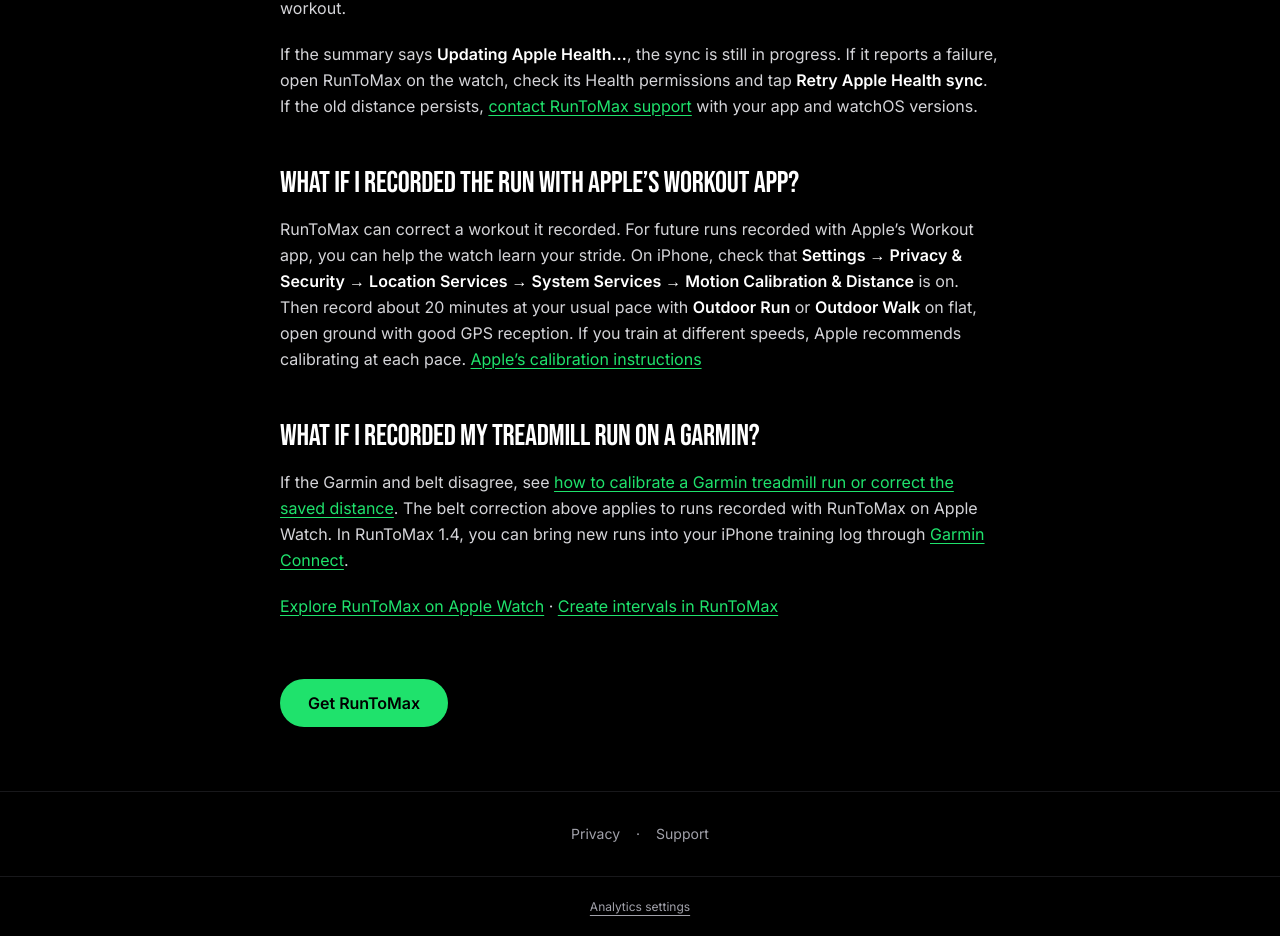
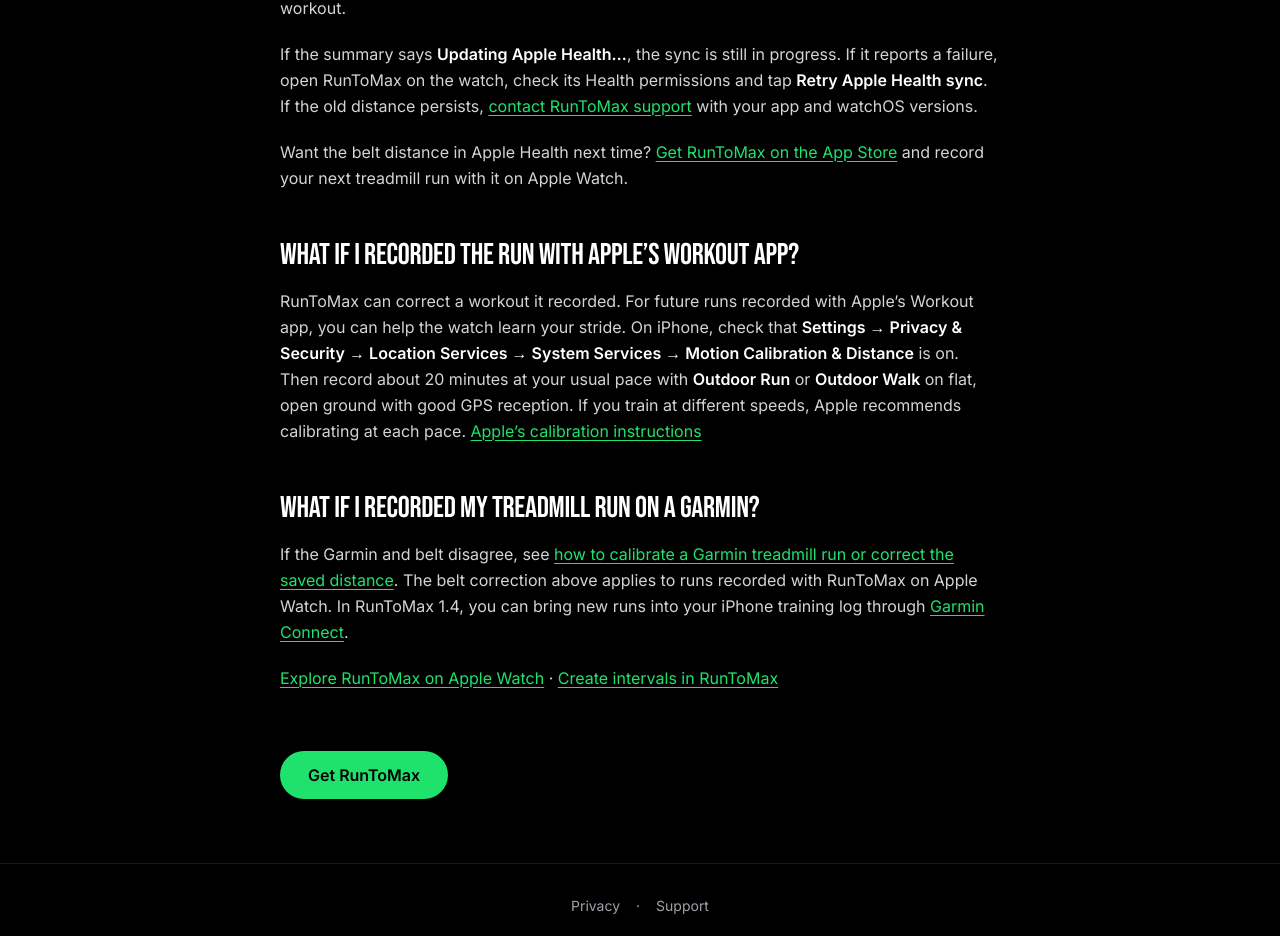
Before and after one commit to hidai25/runtomax_landing_page, a Next.js app: page /guides/apple-watch-treadmill-distance in a window 1280 px wide. Shown: the part 1859-2795 px from the top of the page. Built offline with nearby package versions, Linux system fonts and the light colour scheme.

Commit message:
Link treadmill readers to the app beside the Health instructions

```diff
--- a/app/(en)/guides/apple-watch-treadmill-distance/page.tsx
+++ b/app/(en)/guides/apple-watch-treadmill-distance/page.tsx
@@ -17,11 +17,11 @@ export const metadata: Metadata = pageMetadata("/guides/apple-watch-treadmill-di
   alternates: guideAlternates(guide.path),
 });
 
-const download = "https://apps.apple.com/app/apple-store/id6767669260?pt=126426469&ct=website-guides&mt=8";
+const download = "https://apps.apple.com/app/apple-store/id6767669260?pt=126426469&ct=en-guide-treadmill&mt=8";
 
 export default function TreadmillDistanceGuide() {
   return <main className="min-h-screen bg-black text-white">
-    <nav className="border-b border-white/10 px-6 py-5"><div className="mx-auto flex max-w-3xl justify-between"><Link href="/" className="font-bebas text-2xl">RUNTO<span className="text-[#1FE26C]">MAX</span></Link><a href={download} className="text-sm">Get the app</a></div></nav>
+    <nav className="border-b border-white/10 px-6 py-5"><div className="mx-auto flex max-w-3xl justify-between"><Link href="/" className="font-bebas text-2xl">RUNTO<span className="text-[#1FE26C]">MAX</span></Link><a id="app-store-nav" href={download} className="text-sm">Get the app</a></div></nav>
     <article className="mx-auto max-w-3xl px-6 py-16">
       <Link href="/guides/" className="mb-8 inline-block text-sm font-medium text-zinc-400 hover:text-white">← All guides</Link>
       <p className="mb-4 font-mono text-xs uppercase tracking-widest text-[#1FE26C]">RunToMax guide · Apple Watch</p>
@@ -52,13 +52,14 @@ export default function TreadmillDistanceGuide() {
         </ol>
         <p>RunToMax then tries to sync the correction to Apple Health. Once sync succeeds, the RunToMax workout in Health carries the belt total (5.0 km in this example). You can check the workout in Fitness on your iPhone. There’s no need to log the extra 0.3 km as a separate workout.</p>
         <p>If the summary says <strong>Updating Apple Health…</strong>, the sync is still in progress. If it reports a failure, open RunToMax on the watch, check its Health permissions and tap <strong>Retry Apple Health sync</strong>. If the old distance persists, <Link href="/support/">contact RunToMax support</Link> with your app and watchOS versions.</p>
+        <p>Want the belt distance in Apple Health next time? <a id="app-store-treadmill-health" href={download}>Get RunToMax on the App Store</a> and record your next treadmill run with it on Apple Watch.</p>
         <h2>What if I recorded the run with Apple’s Workout app?</h2>
         <p>RunToMax can correct a workout it recorded. For future runs recorded with Apple’s Workout app, you can help the watch learn your stride. On iPhone, check that <strong>Settings → Privacy &amp; Security → Location Services → System Services → Motion Calibration &amp; Distance</strong> is on. Then record about 20 minutes at your usual pace with <strong>Outdoor Run</strong> or <strong>Outdoor Walk</strong> on flat, open ground with good GPS reception. If you train at different speeds, Apple recommends calibrating at each pace. <a href="https://support.apple.com/en-us/105048">Apple’s calibration instructions</a></p>
         <h2>What if I recorded my treadmill run on a Garmin?</h2>
         <p>If the Garmin and belt disagree, see <Link href={guides.garminTreadmill.path}>how to calibrate a Garmin treadmill run or correct the saved distance</Link>. The belt correction above applies to runs recorded with RunToMax on Apple Watch. In RunToMax 1.4, you can bring new runs into your iPhone training log through <Link href="/faq/#garmin-connect">Garmin Connect</Link>.</p>
         <p><Link href="/features/apple-watch/">Explore RunToMax on Apple Watch</Link> · <Link href="/guides/interval-workouts-apple-watch/">Create intervals in RunToMax</Link></p>
       </div>
-      <a href={download} className="mt-10 inline-block rounded-full bg-[#1FE26C] px-7 py-3 font-semibold text-black">Get RunToMax</a>
+      <a id="app-store-bottom" href={download} className="mt-10 inline-block rounded-full bg-[#1FE26C] px-7 py-3 font-semibold text-black">Get RunToMax</a>
     </article>
     <footer className="border-t border-zinc-900 px-6 py-8 text-center text-sm text-zinc-400"><Link href="/privacy/">Privacy</Link><span className="mx-4">·</span><Link href="/support/">Support</Link></footer>
   </main>;
--- a/app/(fr)/fr/guides/distance-tapis-apple-watch/page.tsx
+++ b/app/(fr)/fr/guides/distance-tapis-apple-watch/page.tsx
@@ -31,6 +31,7 @@ export default function DistanceTapisGuide() {
       </ol>
       <p>RunToMax tente ensuite de reporter la correction dans Apple Santé. Une fois la synchronisation réussie, l’entraînement RunToMax dans Santé porte le total du tapis (5,0 km dans cet exemple). Vous pouvez le vérifier dans l’app Forme sur l’iPhone. Inutile d’enregistrer les 0,3 km manquants comme un entraînement à part.</p>
       <p>Si le résumé affiche <strong>Mise à jour d’Apple Santé…</strong>, la synchronisation est en cours. S’il signale un échec, ouvrez RunToMax sur la montre, vérifiez ses autorisations Santé et touchez <strong>Réessayer la synchronisation avec Apple Santé</strong>. Si l’ancienne distance persiste, <a href="/support/">écrivez au support RunToMax</a> en précisant les versions de l’app et de watchOS.</p>
+      <p>Vous voulez retrouver la distance du tapis dans Santé après votre prochaine sortie ? <a id="app-store-treadmill-health" href={store}>Téléchargez RunToMax sur l’App Store</a> et enregistrez votre séance avec RunToMax sur l’Apple Watch.</p>
       <h2>Et si j’ai enregistré la sortie avec l’app Exercice d’Apple ?</h2>
       <p>RunToMax ne peut corriger que les sorties qu’il a enregistrées. Pour vos prochaines sorties avec l’app Exercice, vous pouvez aider la montre à apprendre votre foulée. Sur l’iPhone, vérifiez que <strong>Réglages → Confidentialité et sécurité → Service de localisation → Services système → Étalonnage déplacements</strong> est activé. Enregistrez ensuite une vingtaine de minutes à votre allure habituelle avec <strong>Course (plein air)</strong> ou <strong>Marche (plein air)</strong>, sur terrain plat et dégagé, avec une bonne réception GPS. Si vous vous entraînez à plusieurs allures, Apple conseille un étalonnage pour chacune. <a href="https://support.apple.com/fr-fr/105048">Les instructions d’étalonnage d’Apple</a></p>
       <h2>Et si j’ai couru sur tapis avec une Garmin ?</h2>
--- a/app/_components/PageShell.tsx
+++ b/app/_components/PageShell.tsx
@@ -88,7 +88,7 @@ export default function PageShell({ lang, eyebrow, title, intro, alternate, upda
                 {t.switch}
               </Link>
             ) : null}
-            <a href={storeUrl} className="hover:text-[#1FE26C] transition-colors duration-200">
+            <a id="app-store-nav" href={storeUrl} className="hover:text-[#1FE26C] transition-colors duration-200">
               {t.get}
             </a>
           </div>
@@ -110,6 +110,7 @@ export default function PageShell({ lang, eyebrow, title, intro, alternate, upda
       <section className="px-6 pb-24">
         <div className="max-w-3xl mx-auto rounded-2xl border border-white/[0.08] bg-gradient-to-br from-zinc-900 to-[#0d1510] p-8 text-center">
           <a
+            id="app-store-bottom"
             href={storeUrl}
             className="inline-block rounded-full bg-[#1FE26C] px-7 py-3 text-sm font-bold text-black hover:bg-[#4BEA8A] transition-colors"
           >
```
